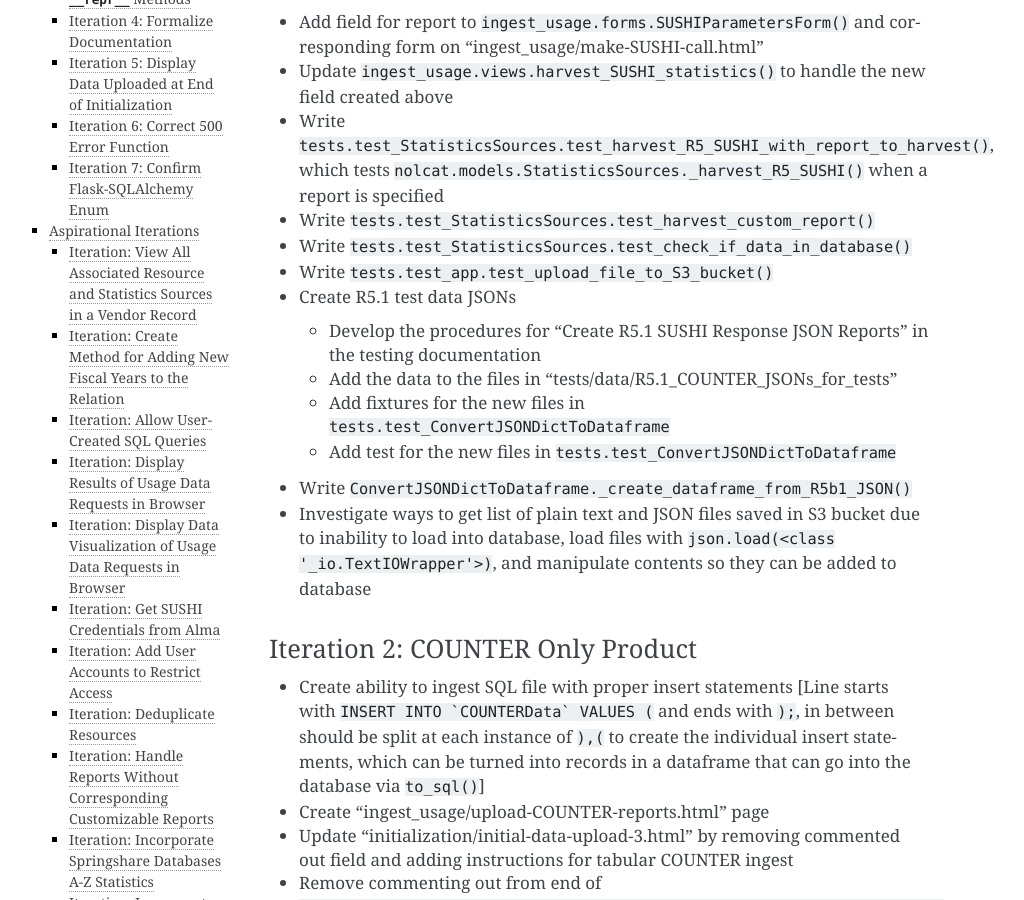
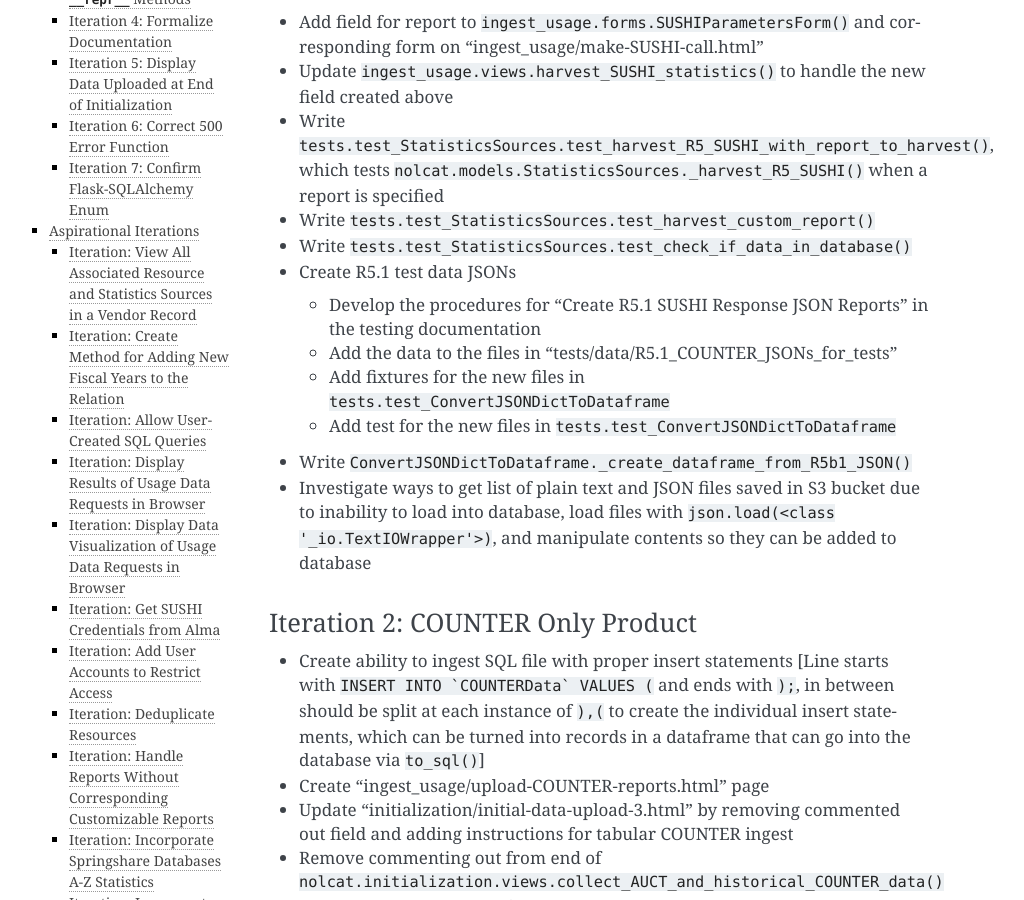
Before and after one commit to ereiskind/nolcat, a Sphinx documentation site: the page built from docs/source/roadmap.rst, in a window 1280 px wide and 900 px high, scrolled down 1198 px. Shown: the whole window, without its empty margins (151-1175 px from the left). Built offline with Sphinx 7.4.7, drawn with Linux system fonts in a browser that asks for light colours; some of the changed text lies outside the part shown.

Commit message:
Update roadmap

```diff
--- a/docs/source/roadmap.rst
+++ b/docs/source/roadmap.rst
@@ -24,7 +24,6 @@
 * Write ``tests.test_StatisticsSources.test_harvest_custom_report()``
 * Write ``tests.test_StatisticsSources.test_check_if_data_in_database()``
 
-* Write ``tests.test_app.test_upload_file_to_S3_bucket()``
 * Create R5.1 test data JSONs
 
   * Develop the procedures for "Create R5.1 SUSHI Response JSON Reports" in the testing documentation
@@ -88,7 +87,6 @@
 * Write ``tests.test_FiscalYears.test_calculate_ARL_20()``
 * Write ``tests.test_bp_view_usage.test_download_non_COUNTER_usage()``
 * Write ``tests.test_AnnualUsageCollectionTracking.test_collect_annual_usage_statistics()``--how should this be different from the check for the SUSHI call class beyond checking to see if the ``annualUsageCollectionTracking.collection_status`` value updated?
-* Write test for ``nolcat.app.upload_file_to_S3_bucket()``
 
 Basic Enhancement Iterations
 ****************************
```
